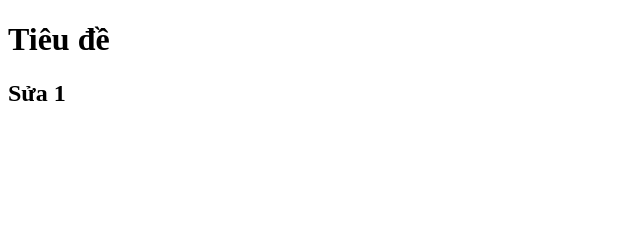
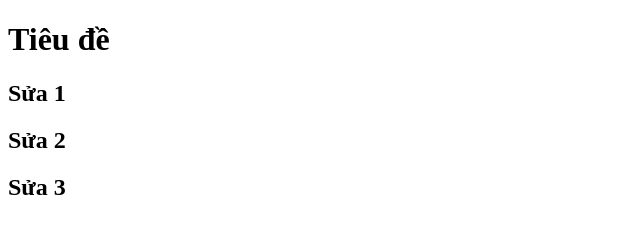
Before and after one commit to tranduc567/duan6, a plain HTML site: page index.html in a window 1280 px wide. Shown: the whole page, without its empty margins (0-640 px from the left). Drawn offline with Linux system fonts and the light colour scheme.

Commit message:
third commit

```diff
--- a/index.html
+++ b/index.html
@@ -8,5 +8,7 @@
   <body>
     <h1>Tiêu đề</h1>
     <h2>Sửa 1</h2>
+    <h2>Sửa 2</h2>
+    <h2>Sửa 3</h2>
   </body>
 </html>
```
